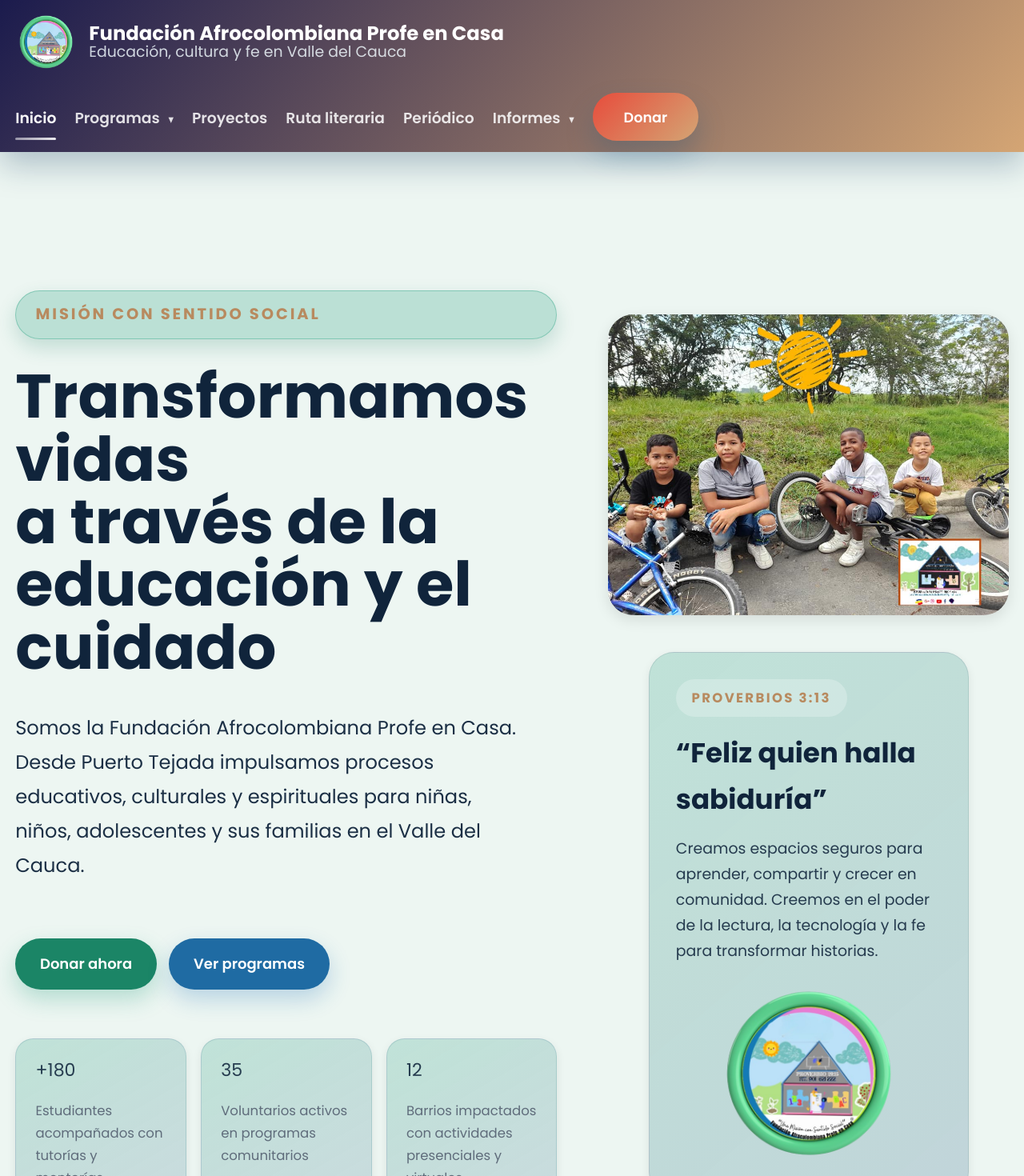
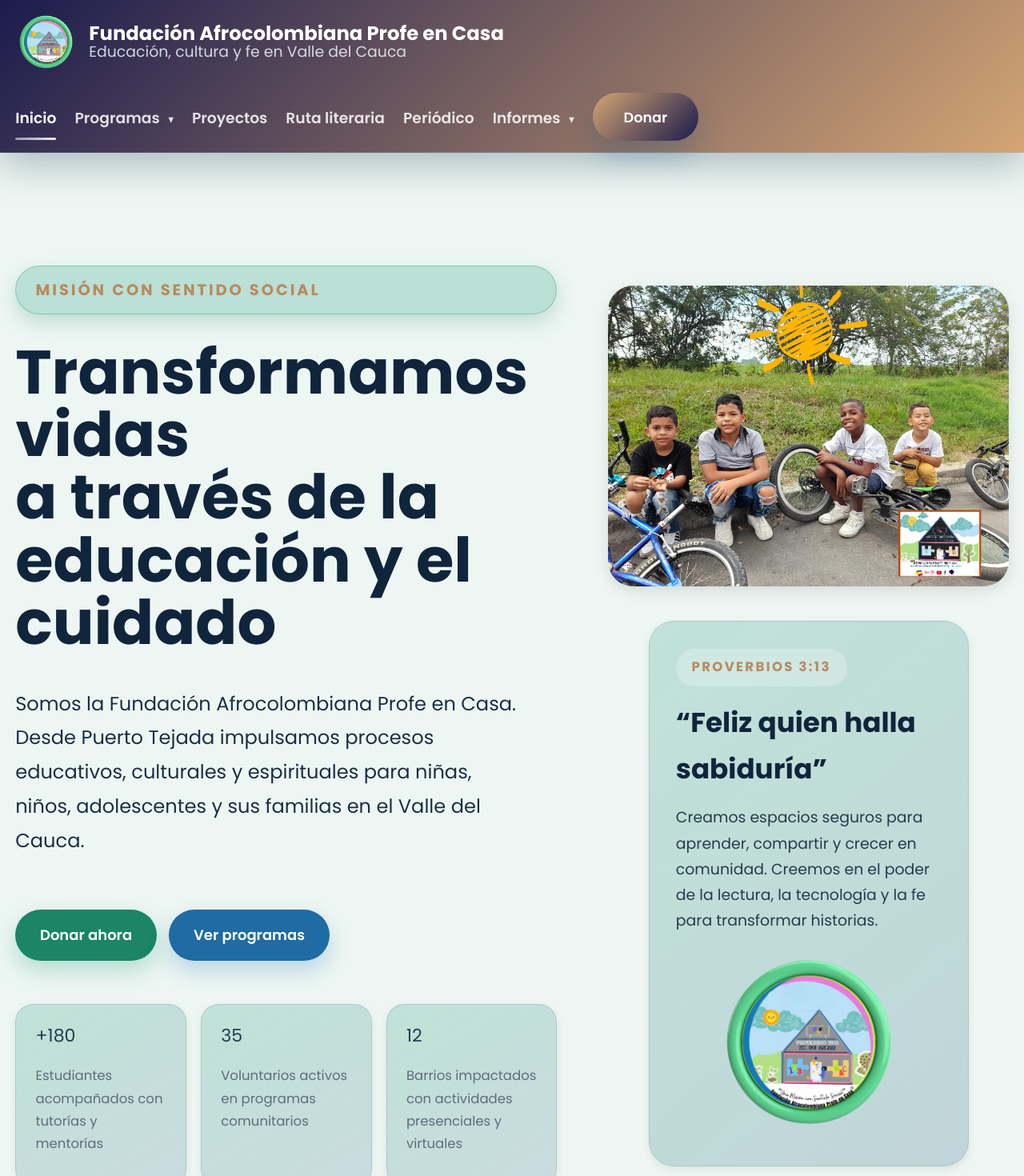
Before and after one commit to rubenmarti1972/facopec, an Angular app: page /home in a window 1280 px wide. Shown: the top 1470 px of the page at 80% size. Built offline with nearby package versions, Linux system fonts and the light colour scheme.

Commit message:
Adjust hero spacing and update header palette

```diff
--- a/src/app/features/home/home.component.css
+++ b/src/app/features/home/home.component.css
@@ -1,11 +1,17 @@
 :host {
   display: block;
+}
+
+#inicio.section {
+  padding-top: clamp(1.5rem, 4vw, 2.5rem);
+  padding-bottom: clamp(2rem, 5vw, 3rem);
 }
 
 .hero__content {
   display: flex;
   flex-direction: column;
   gap: clamp(0.8rem, 2vw, 1.4rem);
+  justify-content: center;
 }
 
 .hero__visual {
@@ -14,6 +20,14 @@
   gap: clamp(1.2rem, 2.4vw, 1.8rem);
   justify-items: center;
   align-content: center;
+}
+
+#inicio .hero__actions {
+  margin-top: clamp(0.75rem, 1.6vw, 1.35rem);
+}
+
+#inicio .hero__stats {
+  margin-top: clamp(1rem, 2.4vw, 1.6rem);
 }
 
 .hero__image {
@@ -32,7 +46,7 @@
 
 .callout {
   width: min(400px, 100%);
-  margin-top: clamp(0.5rem, 1.2vw, 1.2rem);
+  margin-top: clamp(0.25rem, 1vw, 1rem);
   position: relative;
   z-index: 1;
 }
@@ -197,6 +211,13 @@
   min-height: 320px;
 }
 
+@media (min-width: 961px) {
+  #inicio .hero {
+    min-height: calc(100vh - 160px);
+    align-items: center;
+  }
+}
+
 @media (max-width: 960px) {
   .hero__content {
     align-items: center;
--- a/src/app/shared/header/header.component.css
+++ b/src/app/shared/header/header.component.css
@@ -6,10 +6,10 @@
   position: sticky;
   top: 0;
   z-index: var(--z-fixed);
-  background: linear-gradient(130deg, var(--brand-secondary), var(--brand-primary));
+  background: var(--header-gradient);
   color: var(--color-white);
-  border-bottom: none;
-  box-shadow: 0 16px 38px rgba(12, 50, 90, 0.28);
+  border-bottom: 1px solid rgba(255, 255, 255, 0.18);
+  box-shadow: 0 18px 42px rgba(10, 45, 70, 0.26);
 }
 
 .site-header__inner {
@@ -178,7 +178,7 @@
 }
 
 .btn-donate {
-  background: linear-gradient(135deg, var(--brand-accent), var(--brand-primary));
+  background: linear-gradient(135deg, var(--color-primary), var(--color-secondary));
   color: var(--color-white);
   box-shadow: 0 18px 34px rgba(19, 80, 122, 0.26);
   border: none;
@@ -186,7 +186,7 @@
 
 .btn-donate:hover,
 .btn-donate:focus {
-  background: linear-gradient(135deg, var(--color-accent-dark), var(--brand-primary-strong));
+  background: linear-gradient(135deg, var(--color-primary-dark), var(--color-secondary-light));
   color: var(--color-white);
   transform: translateY(-2px);
 }
```
